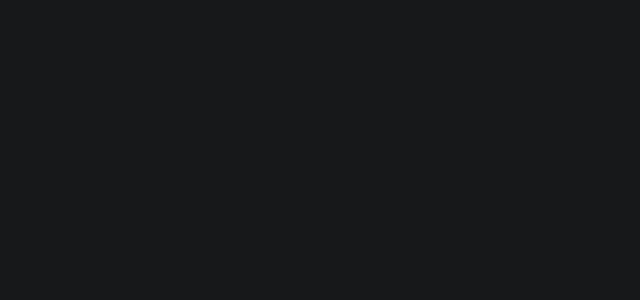
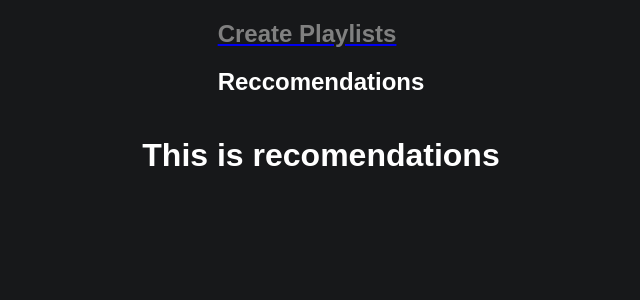
Before and after one commit to briancatraguna/Spotify-Clone, a React (Create React App) app: page /recommendations in a window 1280 px wide. Shown: the top 300 px of the page, without its empty margins (319-959 px from the left). Built offline with nearby package versions, Linux system fonts and the light colour scheme; no server answers.

Commit message:
Using link worked

```diff
--- a/src/App.jsx
+++ b/src/App.jsx
@@ -10,6 +10,7 @@ import { useDispatch } from 'react-redux';
 import { getToken } from './redux/token';
 import LoginPage from './pages/LoginPage.jsx';
 import { ThemeProvider } from '@material-ui/core';
+import ReccomendationsPage from './pages/ReccomendationsPage';
 
 
 function App() {
@@ -49,6 +50,9 @@ function App() {
               <Route exact path="/create-playlist">
                 <HomePage/>
               </Route>
+              <Route exact path="/recommendations">
+                <ReccomendationsPage/>
+              </Route>
               <Route exact path="/">
                 {loginComponent}
               </Route>
--- a/src/components/TopNavBar/index.jsx
+++ b/src/components/TopNavBar/index.jsx
@@ -1,53 +1,28 @@
-import React, { useState } from "react";
+import React from 'react';
 import PropTypes from 'prop-types';
 import './style.css'
+import {Link} from 'react-router-dom';
 
 const TopNavBar = (props) => {
 
-    const [page,setPage] = useState(props.title)
-
-    function setReccomendation(){
-        setPage("reccomendation")
-    }
-
-    function setHome(){
-        setPage("home")
-    }
-
-    if (page == "home"){
-        return(
+    if (props.title == "home"){
+        return (
             <div className="containerTopNavBar">
                 <h2 className="selected">Create Playlists</h2>
-                <h2 className="unselected" onClick={setReccomendation}>Reccomendations</h2>
+                <Link to='/recommendations'>
+                    <h2 className="unselected">Reccomendations</h2>
+                </Link>
             </div>
         )
     }
-    return(
+    return (
         <div className="containerTopNavBar">
-            <h2 className="unselected" onClick={setHome}>Create Playlists</h2>
+            <Link to='create-playlist'>
+                <h2 className="unselected">Create Playlists</h2>
+            </Link>
             <h2 className="selected">Reccomendations</h2>
         </div>
     )
-
-
-    // if (props.title == "home"){
-    //     return (
-    //         <div className="containerTopNavBar">
-    //             <h2 className="selected">Create Playlists</h2>
-    //             <a href="http://localhost:3000/reccomendations">
-    //                 <h2 className="unselected" onClick={}>Reccomendations</h2>
-    //             </a>
-    //         </div>
-    //     )
-    // }
-    // return (
-    //     <div className="containerTopNavBar">
-    //         <a href="http://localhost:3000/create-playlist">
-    //         <h2 className="unselected">Create Playlists</h2>
-    //         </a>
-    //         <h2 className="selected">Reccomendations</h2>
-    //     </div>
-    // )
 }
 
 export default TopNavBar;
--- a/src/pages/HomePage.tsx
+++ b/src/pages/HomePage.tsx
@@ -7,6 +7,7 @@ import CreatePlaylistForm from '../components/CreatePlaylistForm/index';
 import axios, { AxiosResponse } from 'axios';
 import './style.css';
 import { useSelector } from 'react-redux';
+import TopNavBar from '../components/TopNavBar';
 
 const HomePage = () => {
 
@@ -88,6 +89,7 @@ const HomePage = () => {
     getCurrentUserId();
     return(
         <div className="App">
+            <TopNavBar title="home"/>
             <CreatePlaylistForm userId={userId} selectedTracks={selectedList}></CreatePlaylistForm>
             <SectionTitle title="Search your favorite tracks!"/>
             <br></br>
--- a/src/pages/ReccomendationsPage.jsx
+++ b/src/pages/ReccomendationsPage.jsx
@@ -1,6 +1,7 @@
 import React from 'react';
 import { useSelector } from 'react-redux';
 import axios from 'axios';
+import TopNavBar from '../components/TopNavBar';
 
 const ReccomendationsPage = () => {
 
@@ -22,7 +23,10 @@ const ReccomendationsPage = () => {
 
 
     return (
-        <h1>This is recomendations</h1>
+        <div>
+            <TopNavBar title='recommendation'/>
+            <h1>This is recomendations</h1>
+        </div>
     )
 }
 
```
